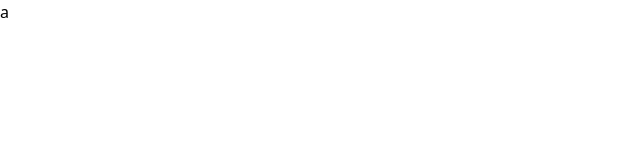
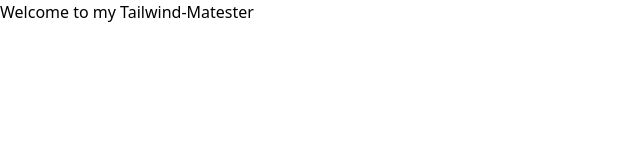
Before and after one commit to NicholasHarper0813/tailwind-master-main, a website: page index.html in a window 1280 px wide. Shown: the whole page, without its empty margins (0-640 px from the left). Drawn offline with Linux system fonts and the light colour scheme.

Commit message:
Update index.html

```diff
--- a/index.html
+++ b/index.html
@@ -5,12 +5,12 @@
     <meta charset="UTF-8">
     <meta http-equiv="X-UA-Compatible" content="IE=edge">
     <meta name="viewport" content="width=device-width, initial-scale=1.0">
-    <title>Document</title>
+    <title> Tailwind-Master </title>
     <link rel="stylesheet" href="/dist/style.css">
 </head>
 
 <body>
-    <h1 class="text-base">a</h1>
+    <h1 class="text-base">Welcome to my Tailwind-Matester</h1>
 </body>
 
 </html>
```
